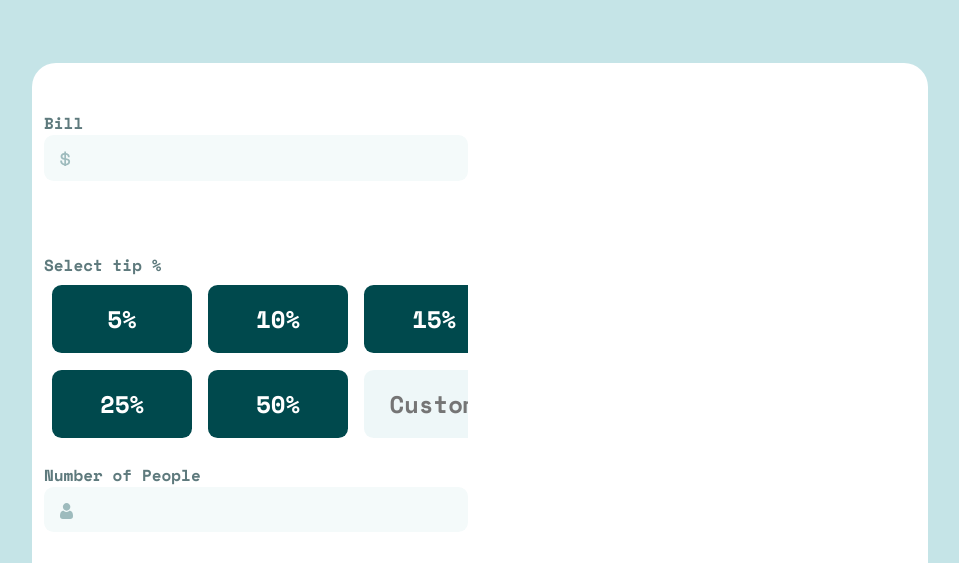
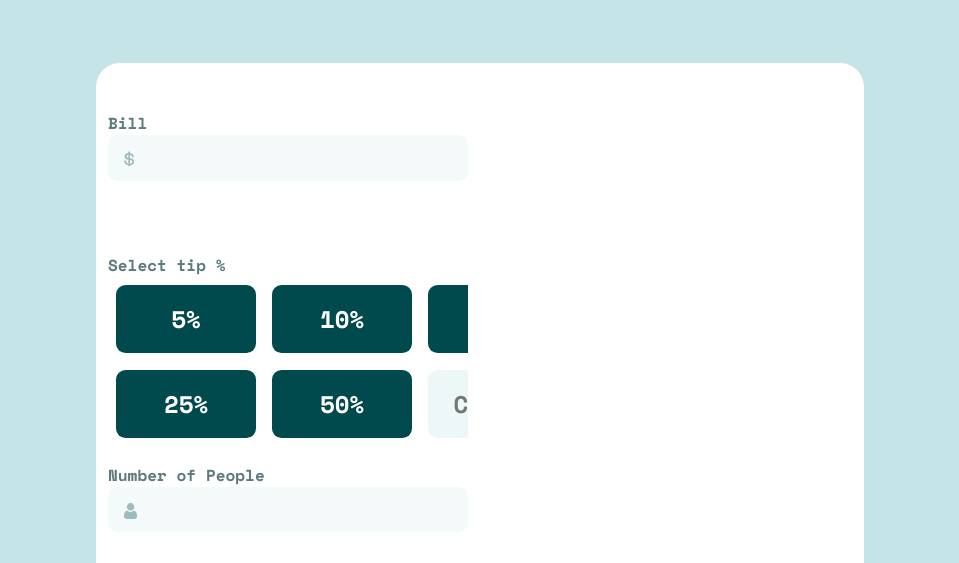
Before and after one commit to seps96/Tip-calculator-app, a plain HTML site: page index.html in a window 1280 px wide. Shown: the part 237-800 px from the top of the page, without its empty margins (160-1119 px from the left). Drawn offline with nearby package versions, Linux system fonts and the light colour scheme.

Commit message:
Update app.css

```diff
--- a/app.css
+++ b/app.css
@@ -18,8 +18,8 @@ h3 {
 
 .container {
     border: none;
-    width: 70%;
-    margin-left: 15%;
+    width: 60%;
+    margin-left: 20%;
     background-color: white;
     border-radius: 1.5em;
 }
```
